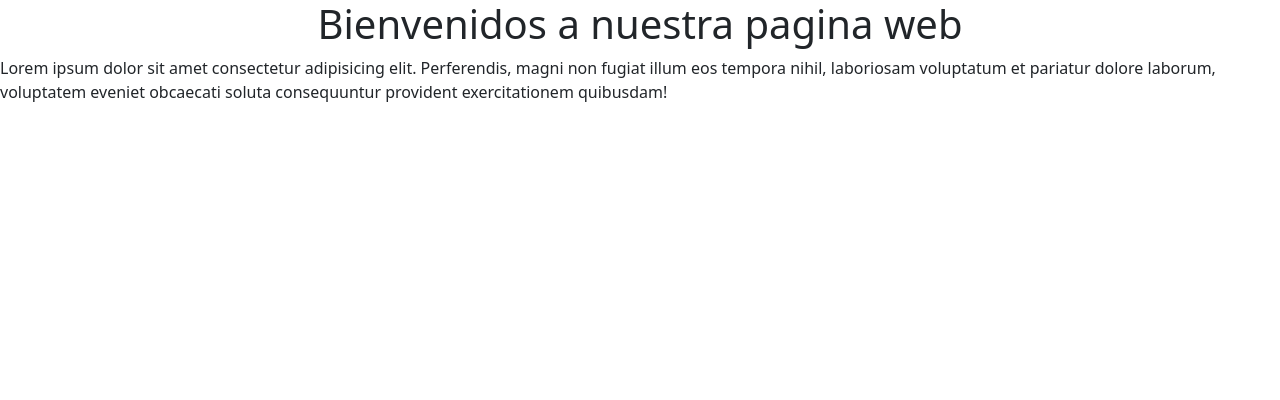
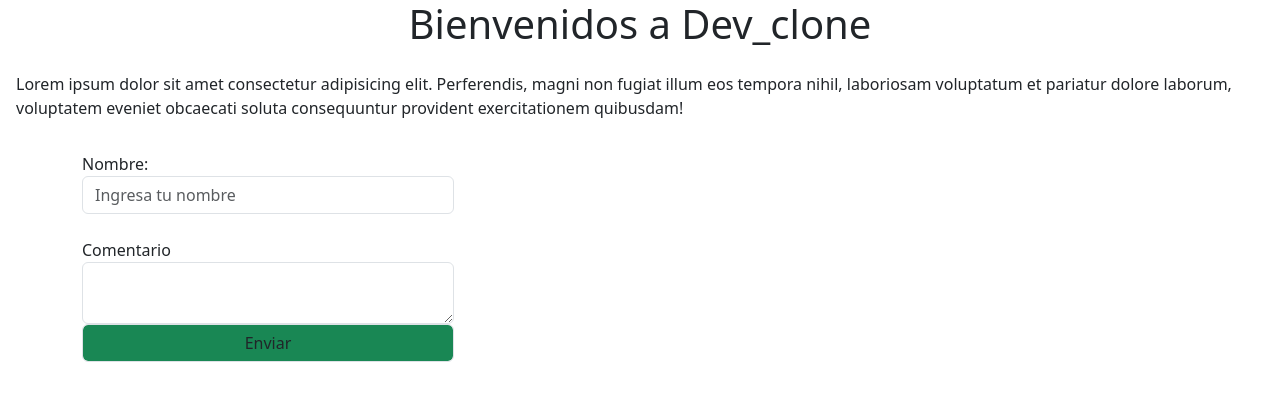
Before and after one commit to Programer-DMeli/dev-clone, a plain HTML site: page index.html in a window 1280 px wide. Drawn offline with nearby package versions, Linux system fonts and the light colour scheme.

Commit message:
Agregue formulario

```diff
--- a/index.html
+++ b/index.html
@@ -1,7 +1,7 @@
 <!doctype html>
 <html lang="en">
     <head>
-        <title>Title</title>
+        <title>Clone</title>
         <!-- Required meta tags -->
         <meta charset="utf-8" />
         <meta name="viewport" content="width=device-width, initial-scale=1" />
@@ -14,15 +14,29 @@
             crossorigin="anonymous"
         />
     </head>
-
     <body>
         <header>
             <!-- place navbar here -->
-             <h1 class="text-center">Bienvenidos a nuestra pagina web</h1>
+             <h1 class="text-center">Bienvenidos a Dev_clone</h1>
         </header>
         <main>
-            <p>Lorem ipsum dolor sit amet consectetur adipisicing elit. Perferendis, magni non fugiat illum eos tempora nihil, laboriosam voluptatum et pariatur dolore laborum, voluptatem eveniet obcaecati soluta consequuntur provident exercitationem quibusdam!</p>
+            <p class="p-3">Lorem ipsum dolor sit amet consectetur adipisicing elit. Perferendis, magni non fugiat illum eos tempora nihil, laboriosam voluptatum et pariatur dolore laborum, voluptatem eveniet obcaecati soluta consequuntur provident exercitationem quibusdam!</p>
+            <div class="container">
+                <div class="col-lg-4"></div>
+                <div class="col-lg-4">
+                    <form action="" method="POST">
+                    <label for="nombre">Nombre:</label>
+                    <input type="text" class="form-control" placeholder="Ingresa tu nombre">
+                    <br>
+                    <label for="comentario">Comentario</label>
+                    <textarea name="coment" id="" class="form-control"></textarea>
 
+                    <input type="submit" value="Enviar" class="bg-success form-control">
+                </form>
+                </div>
+                <div class="col-lg-4"></div>
+
+            </div>
         </main>
         <footer>
             <!-- place footer here -->
```
